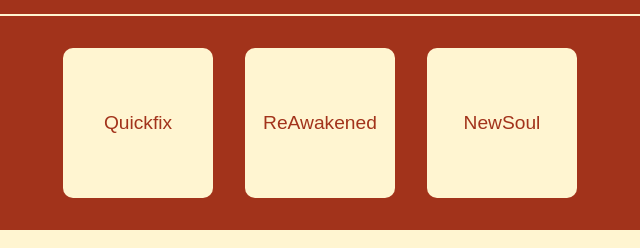
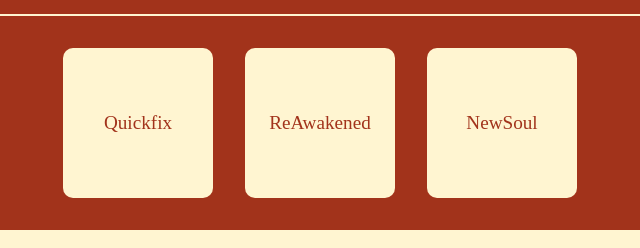
Before and after one commit to dieFetzige/MeineWebsite, a plain HTML site: page index.html in a window 1280 px wide. Shown: the part 343-591 px from the top of the page, 320-960 px from the left. Drawn offline with Linux system fonts and the light colour scheme; a web font is replaced by a local one.

Commit message:
Update styles.css

```diff
--- a/styles.css
+++ b/styles.css
@@ -2,7 +2,7 @@
 :root {
     --primary-color: #fff5d1;
     --secondary-color: #a2331b;
-    --font-primary: 'https://fonts.google.com/share?selection.family=Leckerli+One', sans-serif;
+    --font-primary: 'https://fonts.google.com/share?selection.family=Leckerli+One';
     --font-secondary: 'Canva Sans', sans-serif;
     --font-accent: 'TAN Headline', serif;
 }
```
